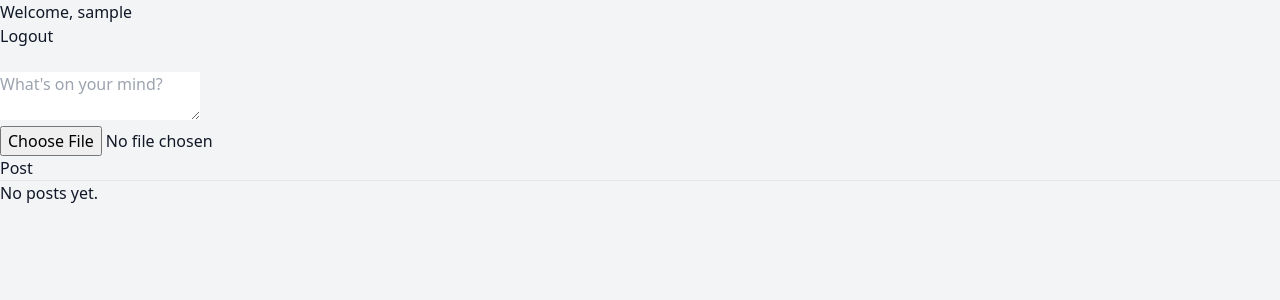
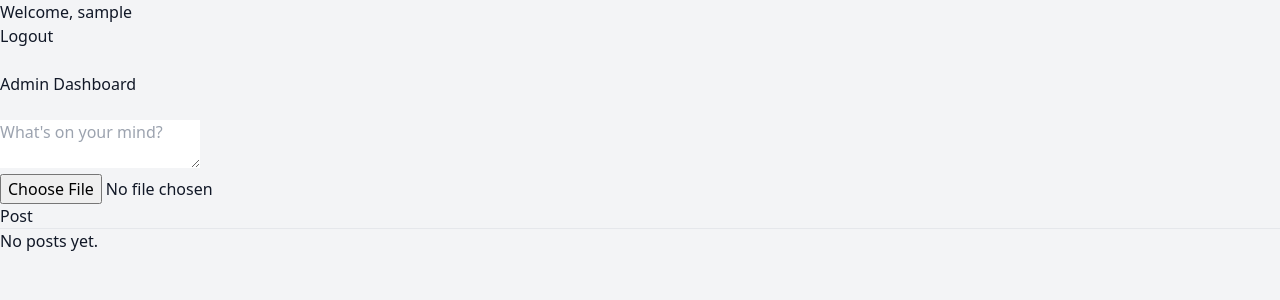
Before and after one commit to DanielPincu/glitch-social, a PHP site: page / in a window 1280 px wide. Shown: the top 300 px of the page. Run offline with PHP 8.4, Linux system fonts and the light colour scheme; the visitor is signed in with stand-in values (Sample User, id 1); data that the repository does not hold is empty; some libraries are stand-ins or nearby versions.

Commit message:
Nav links added

```diff
--- a/includes/views/admin_view.php
+++ b/includes/views/admin_view.php
@@ -1,4 +1,8 @@
 <h1>Admin Dashboard</h1>
+<a href="index.php">
+    <button type="button">Return to Home</button>
+</a>
+<br><br>
 <?php echo "Session ID: " . session_id(); ?>
 <p>Welcome, <?php echo htmlspecialchars($_SESSION['username']); ?> | <a href="logout_loader.php">Logout</a></p>
 
--- a/includes/views/home_view.php
+++ b/includes/views/home_view.php
@@ -1,5 +1,10 @@
 <h1>Welcome, <?php echo htmlspecialchars($_SESSION['username']); ?></h1>
 <a href="logout_loader.php">Logout</a><br><br>
+<?php if ($session->isAdmin()): ?>
+    <a href="admin_loader.php">
+        <button type="button">Admin Dashboard</button>
+    </a><br><br>
+<?php endif; ?>
 
 <?php if (!empty($blocked_message)): ?>
     <p style="color:red;"><?php echo htmlspecialchars($blocked_message); ?></p>
```
